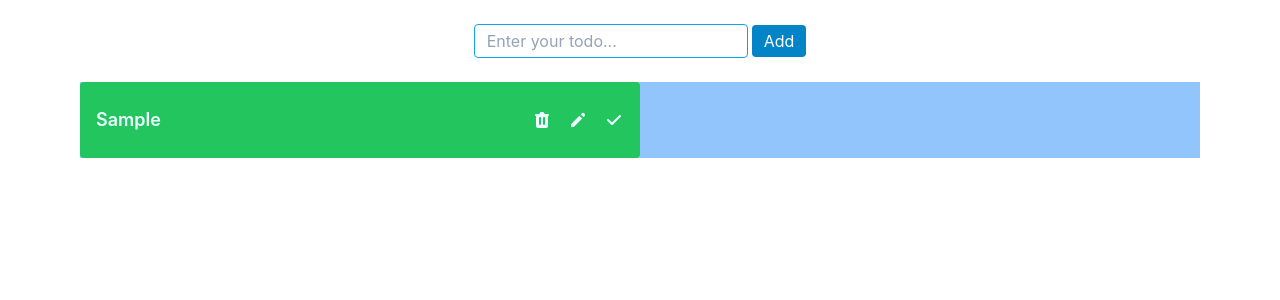
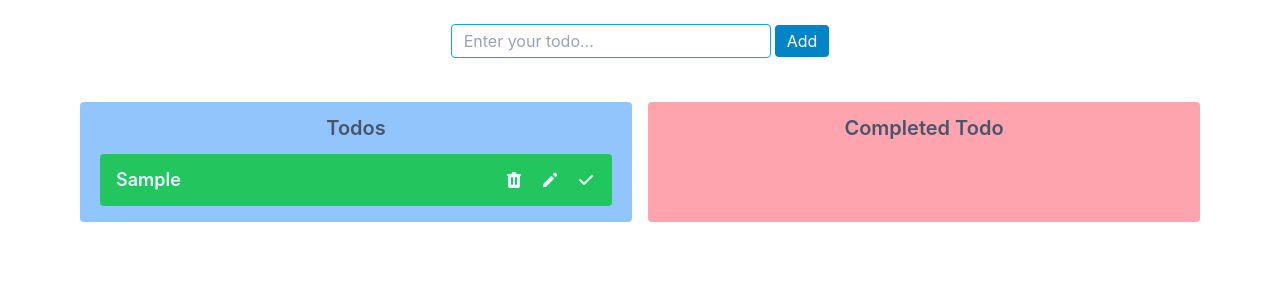
Before and after one commit to SamanKeighobadi/TodoScript, a React (Create React App) app: page / in a window 1280 px wide. Both pictures are taken after typing "Sample" into the empty fields and a click on the button "Add". Shown: the top 300 px of the page. Built offline with nearby package versions, Linux system fonts and the light colour scheme.

Commit message:
install react toastify

```diff
--- a/package.json
+++ b/package.json
@@ -16,6 +16,7 @@
     "react-beautiful-dnd": "^13.1.0",
     "react-dom": "^18.1.0",
     "react-scripts": "5.0.1",
+    "react-toastify": "^9.0.2",
     "typescript": "^4.7.2",
     "uuid": "^8.3.2",
     "web-vitals": "^2.1.4"
--- a/src/components/Navbar/NavbarInput.tsx
+++ b/src/components/Navbar/NavbarInput.tsx
@@ -3,19 +3,24 @@ import React from "react";
 type NavbarInputProps = {
   todo: string;
   setTodo: React.Dispatch<React.SetStateAction<string>>;
-  addTodo:(e:React.FormEvent) =>void;
+  addTodo: (e: React.FormEvent) => void;
 };
 
-const NavbarInput: React.FC<NavbarInputProps> = ({ todo, setTodo,addTodo }) => {
+const NavbarInput: React.FC<NavbarInputProps> = ({
+  todo,
+  setTodo,
+  addTodo,
+}) => {
   return (
     <form onSubmit={addTodo} className="py-6">
-      <input className="border border-sky-500 rounded py-1 px-3 mr-1  focus:outline-none placeholder:text-slate-400 "
+      <input
+        className="border border-sky-500 rounded py-1 px-3 mr-1 w-80 focus:outline-none placeholder:text-slate-400 "
         type="text"
         value={todo}
         onChange={(e) => setTodo(e.target.value)}
         placeholder="Enter your todo..."
       />
-      <button className="bg-sky-600 text-white px-3 py-1 rounded" >Add</button>
+      <button className="bg-sky-600 text-white px-3 py-1 rounded">Add</button>
     </form>
   );
 };
--- a/src/components/Todos/TodoItem.tsx
+++ b/src/components/Todos/TodoItem.tsx
@@ -33,9 +33,9 @@ const TodoItem: React.FC<TodoItemProps> = ({
           ref={provided.innerRef}
         >
           <div
-            className={`flex justify-between items-center px-4 py-6 mb-4  ${
+            className={`flex justify-between items-center px-4 py-3 mx-5 mb-4  ${
               todo.completed ? "bg-cyan-500" : "bg-green-500"
-            } w-1/2 rounded`}
+            }  rounded`}
           >
             <div>
               {edit ? (
--- a/src/components/Todos/Todos.tsx
+++ b/src/components/Todos/Todos.tsx
@@ -17,10 +17,17 @@ const Todos: React.FC<TodosProps> = ({
   completeTodo,
 }) => {
   return (
-    <div>
+    <div className="grid grid-cols-1 md:grid-cols-2 gap-4 mt-5">
       <Droppable droppableId="Todos">
         {(provided) => (
-          <div className="bg-blue-300" ref={provided.innerRef} {...provided.droppableProps}>
+          <div
+            className="bg-blue-300 rounded"
+            ref={provided.innerRef}
+            {...provided.droppableProps}
+          >
+            <h1 className="py-3 text-slate-600 font-semibold text-xl">
+              Todos{" "}
+            </h1>
             {todos.map((todo, index) => (
               <div key={todo.id}>
                 <TodoItem
@@ -35,6 +42,27 @@ const Todos: React.FC<TodosProps> = ({
           </div>
         )}
       </Droppable>
+
+      <Droppable droppableId="CompletedTodo">
+        {(provided) => (
+          <div className="bg-rose-300 rounded" ref={provided.innerRef}>
+            <h1 className="py-3 text-slate-600 font-semibold text-xl">
+              Completed Todo
+            </h1>
+            {/* {todos.map((todo, index) => (
+                      <div key={todo.id}>
+                        <TodoItem
+                          index={index}
+                          todo={todo}
+                          deleteTodo={deleteTodo}
+                          EditTodo={EditTodo}
+                          completeTodo={completeTodo}
+                        />
+                      </div>
+                    ))} */}
+          </div>
+        )}
+      </Droppable>
     </div>
   );
 };
--- a/src/index.tsx
+++ b/src/index.tsx
@@ -1,19 +1,9 @@
-import React from 'react';
-import ReactDOM from 'react-dom/client';
-import './index.css';
-import App from './App';
-import reportWebVitals from './reportWebVitals';
+import React from "react";
+import ReactDOM from "react-dom/client";
+import "./index.css";
+import App from "./App";
 
 const root = ReactDOM.createRoot(
-  document.getElementById('root') as HTMLElement
+  document.getElementById("root") as HTMLElement
 );
-root.render(
-  <React.StrictMode>
-    <App />
-  </React.StrictMode>
-);
-
-// If you want to start measuring performance in your app, pass a function
-// to log results (for example: reportWebVitals(console.log))
-// or send to an analytics endpoint. Learn more: https://bit.ly/CRA-vitals
-reportWebVitals();
+root.render(<App />);
```
Also changed, not shown: 1 other file (tests, documents, lock files or other folders).
